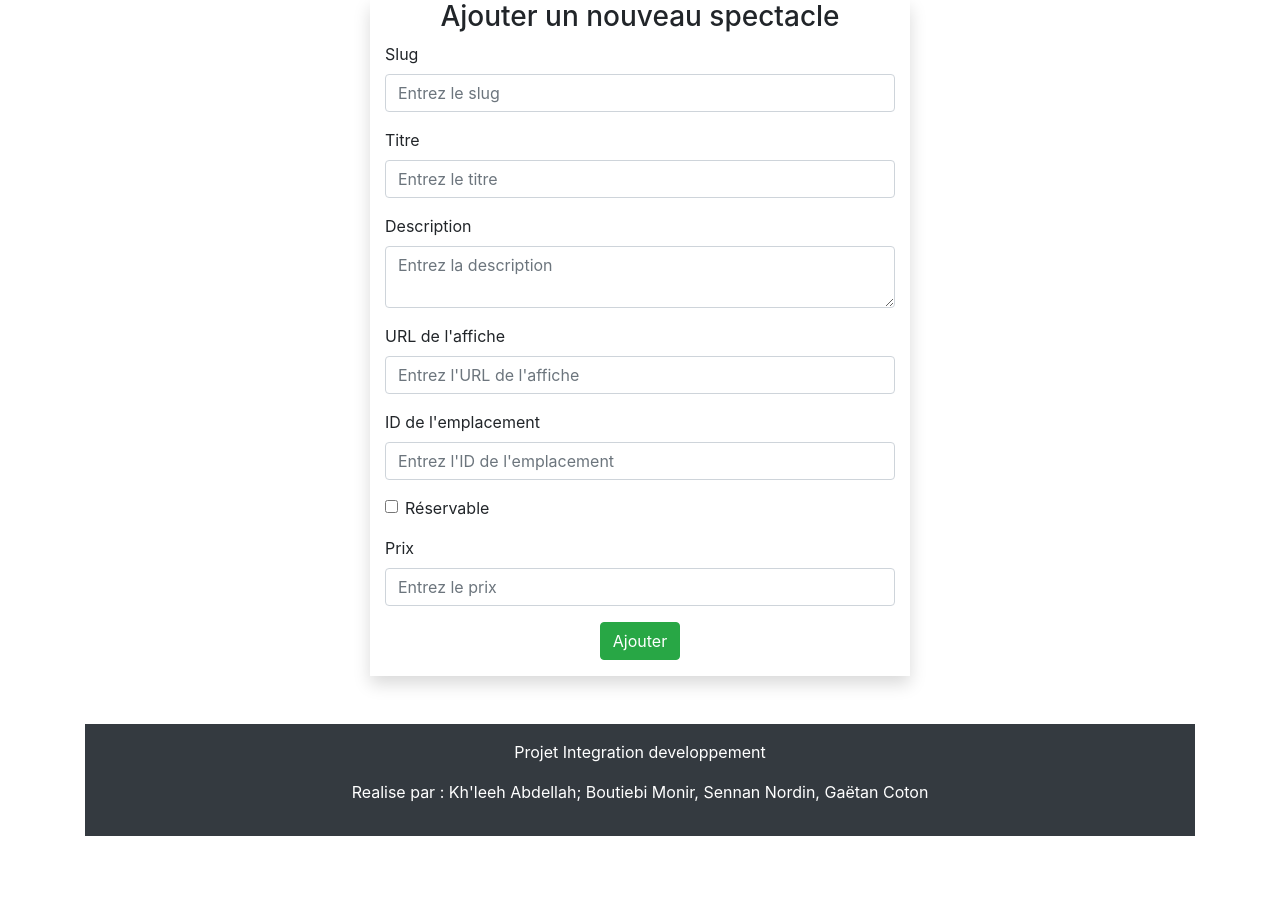
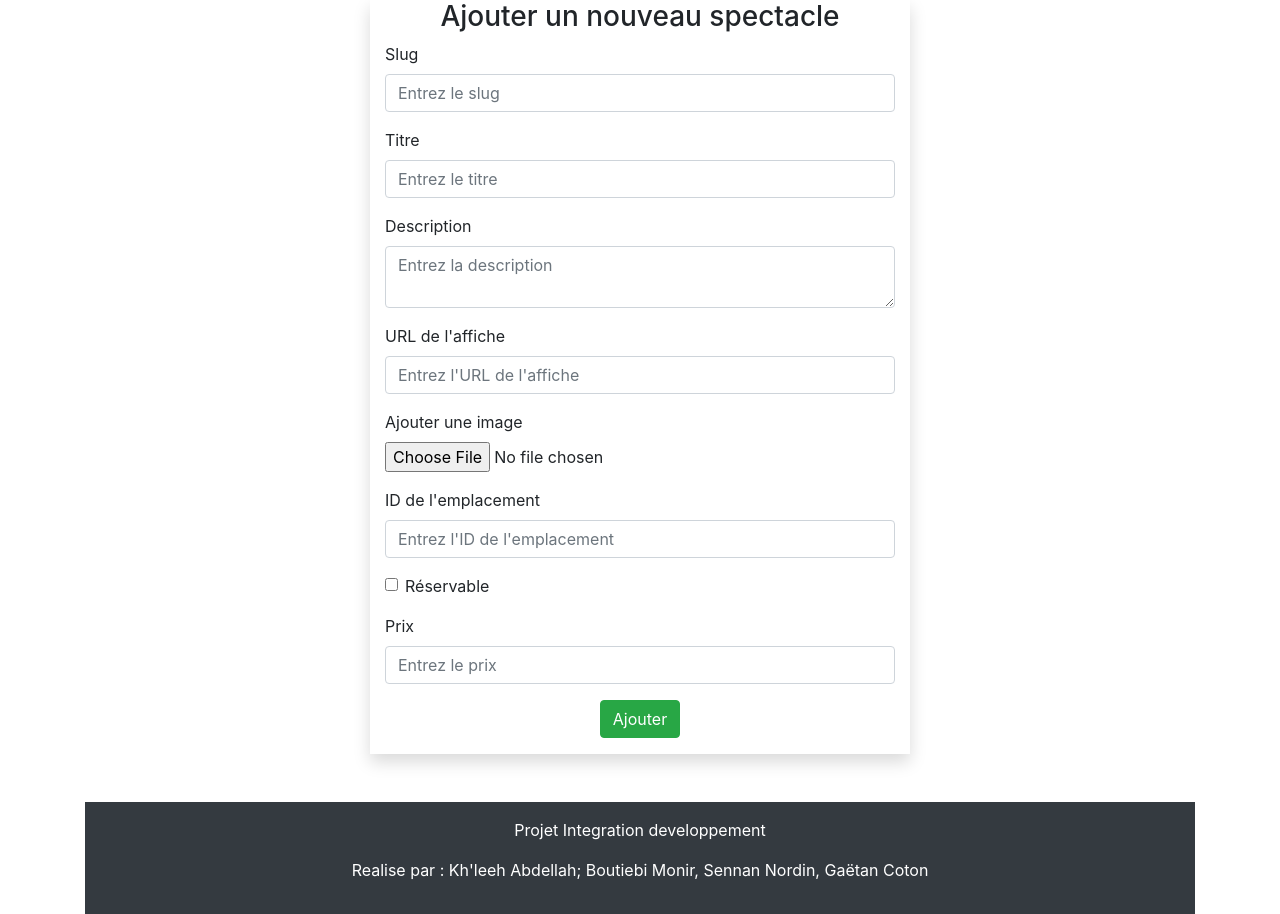
Before and after one commit to abdellahkh/labo-PID, a Django app: page /addshow in a window 1280 px wide. Shown: the part 122-1036 px from the top of the page. Before the commit the page ends 958 px from the top, so only its background shows below. Run offline with Django 4.2, Linux system fonts and the light colour scheme; a user stored in the database is signed in; parts of the project's set-up code (start-up, migrations or seed data) failed here and were passed over.

Commit message:
Ajout du champ Upload image

```diff
--- a/reservation/forms.py
+++ b/reservation/forms.py
@@ -8,13 +8,14 @@ class ShowRegistration(forms.ModelForm):
         model = Show
         fields = [ 'slug', 'title', 'description', 'poster_url', 'location_id', 'bookable', 'price', 'image' ]
 
-        widgets = {   #@TODO
+        widgets = {   #image added
             'slug': forms.TextInput(attrs={'class': 'form-control'}),
             'title': forms.TextInput(attrs={'class': 'form-control'}),
             'description': forms.Textarea(attrs={'class': 'form-control'}),
             'poster_url': forms.TextInput(attrs={'class': 'form-control'}),
             'location_id': forms.TextInput(attrs={'class': 'form-control'}),
             'bookable': forms.CheckboxInput(attrs={'class': 'form-control'}),
+            'image': forms.FileInput(attrs={'class': 'form-control'}),
         }
 
 
--- a/reservation/templates/show/addshow.html
+++ b/reservation/templates/show/addshow.html
@@ -26,6 +26,10 @@
                     <div class="form-group">
                         <label for="id_poster_url">URL de l'affiche</label>
                         <input type="text" class="form-control" id="id_poster_url" name="poster_url" placeholder="Entrez l'URL de l'affiche" required>
+                    </div>
+                    <div class="form-group">
+                        <label for="id_image">Ajouter une image</label>
+                        <input type="file" class="form-control-file" id="id_image" name="image">
                     </div>
                     <div class="form-group">
                         <label for="id_location_id">ID de l'emplacement</label>
--- a/reservation/views/show.py
+++ b/reservation/views/show.py
@@ -18,7 +18,7 @@ def displayShow(request, show_id):
 
 def addshow(request):
     if request.method == 'POST':
-        fm = ShowRegistration(request.POST)
+        fm = ShowRegistration(request.POST, request.FILES)
         if fm.is_valid():
             sl = fm.cleaned_data['slug']
             ti = fm.cleaned_data['title']
@@ -29,6 +29,8 @@ def addshow(request):
             pr = fm.cleaned_data['price']
             reg = Show(slug=sl, title=ti, description=des,
                        poster_url=pu, location_id=li, bookable=bk, price=pr)
+            if 'image' in request.FILES:
+                reg.image = request.FILES['image']
             reg.save()
             fm = ShowRegistration()
     else:
```
Also changed, not shown: reservation/fixtures/ArtistFixtures.json (+0 -4 lines), reservation/migrations/0007_alter_artistetype_table.py (added).
